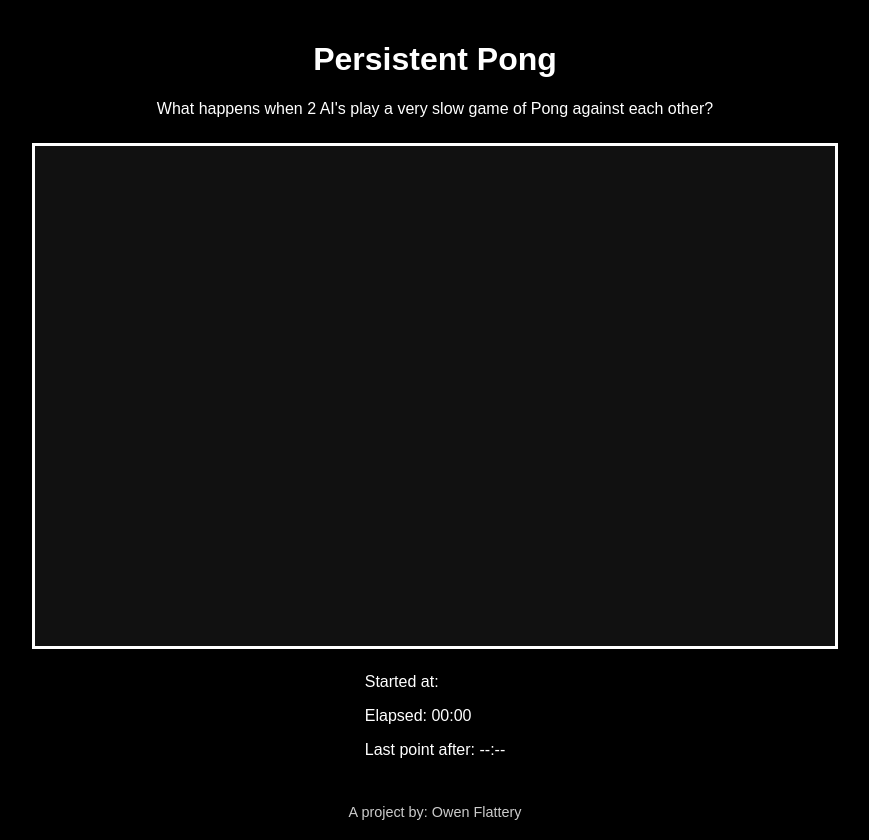
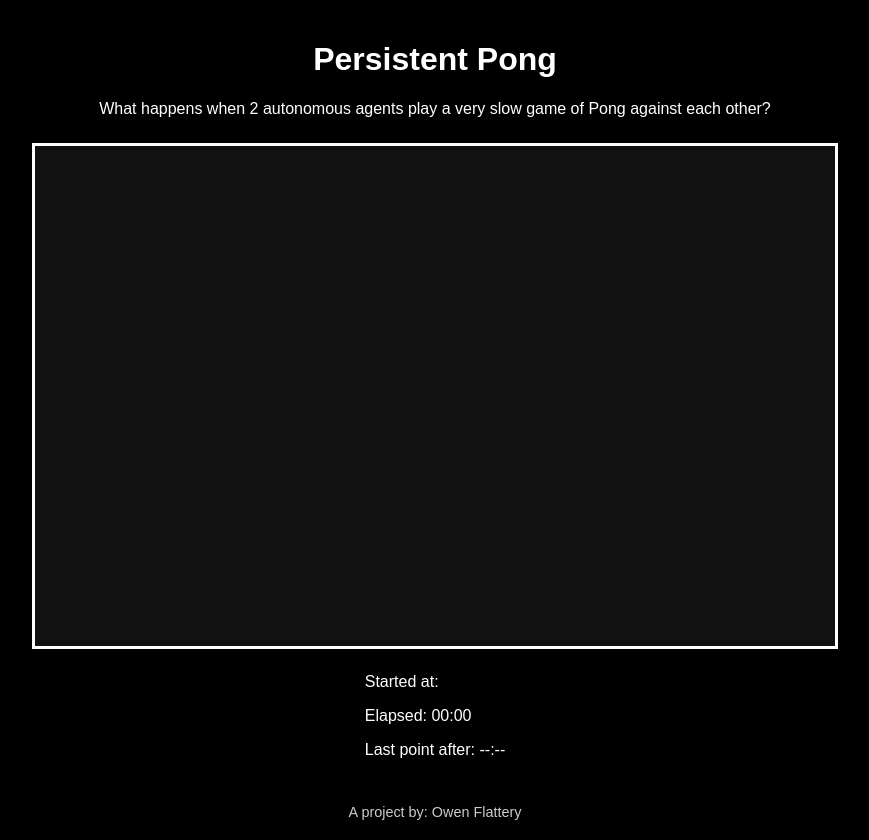
Before and after one commit to flattero/persistentpong, a website: page public/index.html in a window 1280 px wide. Shown: the whole page, without its empty margins (205-1074 px from the left). Drawn offline with nearby package versions, Linux system fonts and the light colour scheme; no server answers.

Commit message:
Update index.html

```diff
--- a/public/index.html
+++ b/public/index.html
@@ -36,7 +36,7 @@
 <body>
   <header style="text-align:center;">
     <h1>Persistent Pong</h1>
-    <p>What happens when 2 AI's play a very slow game of Pong against each other?</p>
+    <p>What happens when 2 autonomous agents play a very slow game of Pong against each other?</p>
   </header>
 
   <canvas id="canvas" width="800" height="500"></canvas>
```
